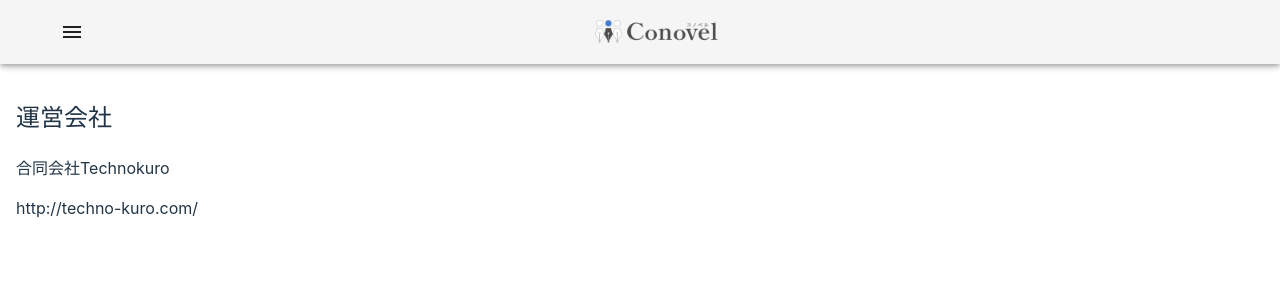
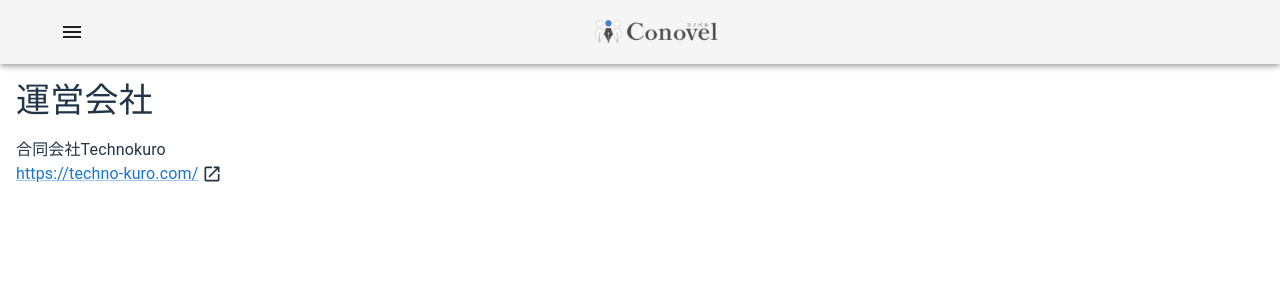
Before and after one commit to Conovel/frontend, a React (Vite) app: page /company in a window 1280 px wide. Shown: the top 300 px of the page. Built offline with nearby package versions, Linux system fonts and the light colour scheme.

Commit message:
運営会社画面実装

```diff
--- a/cspell.json
+++ b/cspell.json
@@ -60,6 +60,7 @@
     "webp",
     "Outlet",
     "Presenter",
-    "Technokuro"
+    "Technokuro",
+    "Outlined"
   ]
 }
--- a/src/features/Company/CompanyPresenter.tsx
+++ b/src/features/Company/CompanyPresenter.tsx
@@ -1,13 +1,32 @@
 import Box from '@mui/material/Box';
+import Link from '@mui/material/Link';
+import Typography from '@mui/material/Typography';
+import OpenInNewOutlinedIcon from '@mui/icons-material/OpenInNewOutlined';
+import { COMPANY_INFO } from '../../const/companyInfo';
 
 export const CompanyPresenter = () => {
   return (
-    <>
-      <h2>運営会社</h2>
+    <Box
+      display='flex'
+      flexDirection='column'
+      sx={{ width: '100%' }}
+      gap='16px'
+    >
+      <Typography variant='h4'>運営会社</Typography>
       <Box>
-        <p>合同会社Technokuro</p>
-        <p>http://techno-kuro.com/</p>
+        <Typography variant='body1'>{COMPANY_INFO.companyName}</Typography>
+        <Box display='flex' alignItems='center' gap='4px'>
+          <Link
+            href={COMPANY_INFO.link}
+            target='_blank'
+            rel='noopener noreferrer'
+            variant='body1'
+          >
+            {COMPANY_INFO.link}
+          </Link>
+          <OpenInNewOutlinedIcon fontSize='small' />
+        </Box>
       </Box>
-    </>
+    </Box>
   );
 };
```
